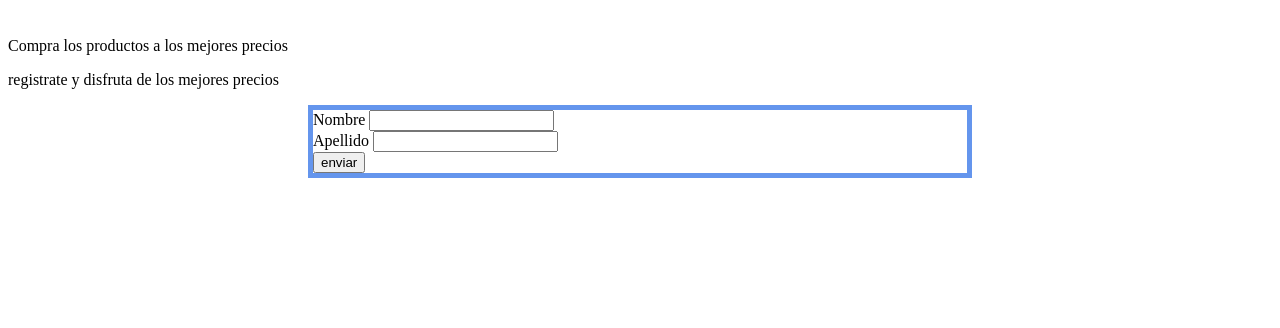
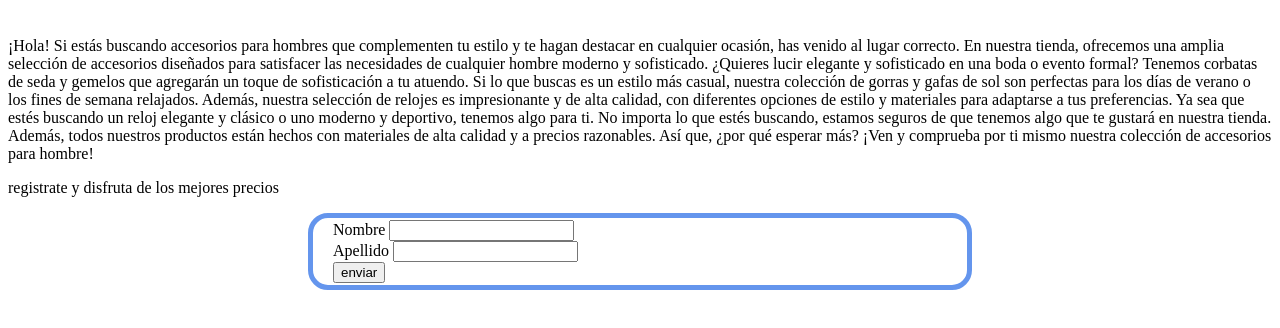
Before and after one commit to JulianMajin/proyecto, a plain HTML site: page blog.html in a window 1280 px wide. Shown: the part 112-440 px from the top of the page. Drawn offline with Linux system fonts and the light colour scheme.

Commit message:
modifique el estilo de el formulario y agregue mas texto a la descripcion

```diff
--- a/blog.html
+++ b/blog.html
@@ -10,12 +10,18 @@
 <body>
     <h1>Accesorios para Hombres muy Hombres</h1>
     <div>
-        <p>Compra los productos  a los mejores precios </p>
+        <p>¡Hola! Si estás buscando accesorios para hombres que complementen tu estilo y te hagan destacar en cualquier ocasión, has venido al lugar correcto. En nuestra tienda, ofrecemos una amplia selección de accesorios diseñados para satisfacer las necesidades de cualquier hombre moderno y sofisticado.
+
+            ¿Quieres lucir elegante y sofisticado en una boda o evento formal? Tenemos corbatas de seda y gemelos que agregarán un toque de sofisticación a tu atuendo. Si lo que buscas es un estilo más casual, nuestra colección de gorras y gafas de sol son perfectas para los días de verano o los fines de semana relajados.
+
+            Además, nuestra selección de relojes es impresionante y de alta calidad, con diferentes opciones de estilo y materiales para adaptarse a tus preferencias. Ya sea que estés buscando un reloj elegante y clásico o uno moderno y deportivo, tenemos algo para ti.
+
+            No importa lo que estés buscando, estamos seguros de que tenemos algo que te gustará en nuestra tienda. Además, todos nuestros productos están hechos con materiales de alta calidad y a precios razonables. Así que, ¿por qué esperar más? ¡Ven y comprueba por ti mismo nuestra colección de accesorios para hombre!</p>
     </div>
     <div >
         <p>registrate y disfruta de los mejores precios </p>
         <form class="formulario">
-            <label for="nombre">Nombre</label>
+            <label for="nombre" >Nombre</label>
             <input type="text" id="nombre"/>
             <br/>
             <label for="apellido">Apellido</label>
--- a/css/estilos.css
+++ b/css/estilos.css
@@ -6,7 +6,11 @@ h1{
 .formulario{
     border: 5px solid cornflowerblue;
    margin: 0px 300px 0px 300px;
+   padding: 2px 20px 2px 20px;
+   border-radius: 20px;
 }
+
+
 .centrar{
     padding: 0 auto;
 
```
